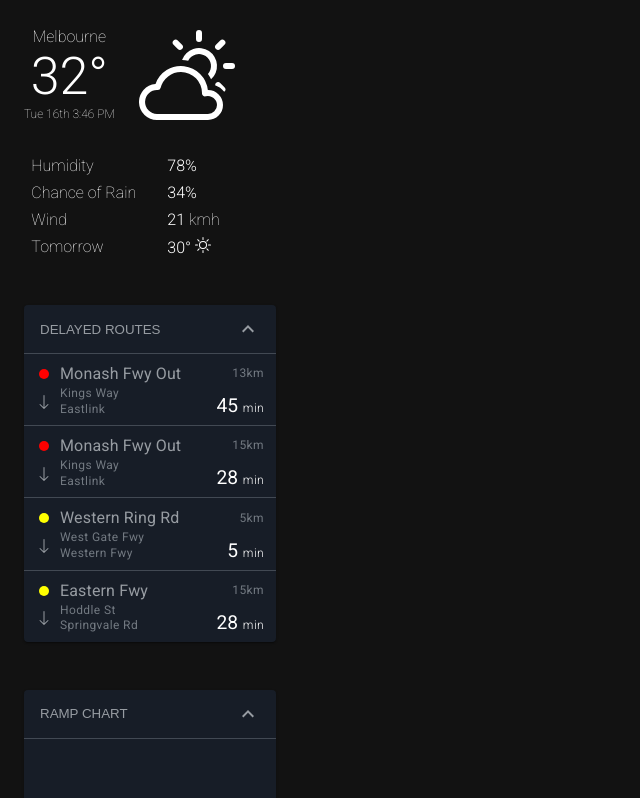
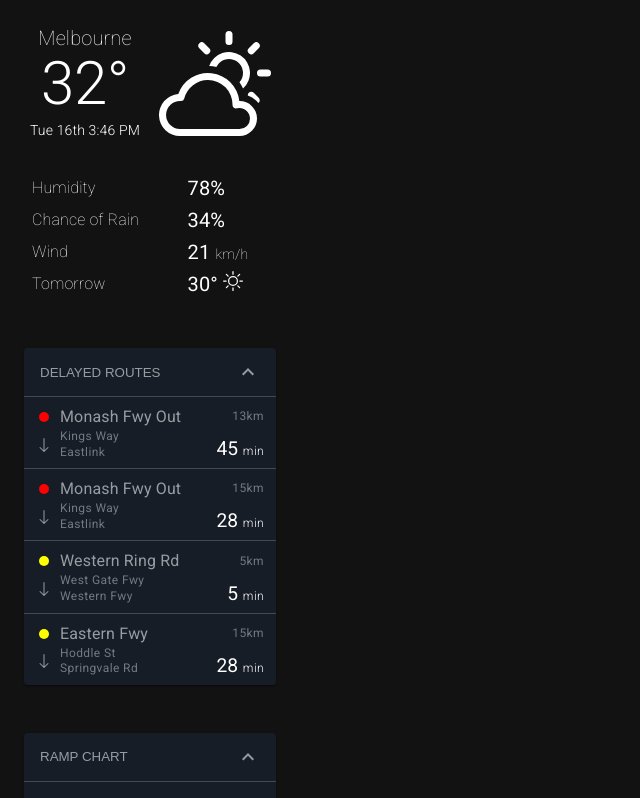
Before and after one commit to benliu07/traffic-ramping, a React (Create React App) app: page / in a window 1280 px wide. Shown: the top 798 px of the page, without its empty margins (0-640 px from the left). Built offline with nearby package versions, Linux system fonts and the light colour scheme.

Commit message:
refactored weather widget to use grid

```diff
--- a/src/App.tsx
+++ b/src/App.tsx
@@ -1,5 +1,5 @@
 import React from "react";
-import styled, { createGlobalStyle } from "styled-components";
+import { createGlobalStyle } from "styled-components";
 import { Dashboard } from "./pages";
 import { createTheme, ThemeProvider } from "@mui/material/styles";
 import { MEDIUM_GREY } from "./utils/commonStyles";
@@ -18,11 +18,9 @@ function App() {
   return (
     <ThemeProvider theme={theme}>
       <GlobalStyle />
-      <AppContainer>
-        <main>
-          <Dashboard />
-        </main>
-      </AppContainer>
+      <main>
+        <Dashboard />
+      </main>
     </ThemeProvider>
   );
 }
@@ -39,10 +37,4 @@ const GlobalStyle = createGlobalStyle`
   }
 `;
 
-const AppContainer = styled.div`
-  display: flex;
-  flex-direction: column;
-  height: 100vh;
-`;
-
 export default App;
--- a/src/components/RampChart/RampChart.tsx
+++ b/src/components/RampChart/RampChart.tsx
@@ -1,6 +1,5 @@
 import React, { useCallback, useEffect, useState } from "react";
 import { PieChart, Pie, Cell } from "recharts";
-import Accordion from "@mui/material/Accordion";
 import AccordionDetails from "@mui/material/AccordionDetails";
 import AccordionSummary from "@mui/material/AccordionSummary";
 import ExpandMoreIcon from "@mui/icons-material/ExpandMore";
@@ -9,7 +8,6 @@ import throttle from "lodash.throttle";
 
 import getRampAlgorithms, { Ramps } from "../../mocks/getRampAlgorithms";
 import {
-  DARK_GREY,
   DEFAULT_BACKGROUND_COLOUR,
   LIGHT_GREY,
   PIE_CHART_COLOURS,
@@ -122,7 +120,7 @@ const Container = styled.div`
 
 const ChartWrapper = styled.div`
   align-items: center;
-  background-color: #171d27;
+  background-color: ${DEFAULT_BACKGROUND_COLOUR};
   display: flex;
   justify-content: center;
   padding: 1rem;
--- a/src/components/WeatherWidget/WeatherWidget.tsx
+++ b/src/components/WeatherWidget/WeatherWidget.tsx
@@ -1,3 +1,7 @@
+import Grid from "@mui/material/Grid2";
+import Stack from "@mui/material/Stack";
+import Typography from "@mui/material/Typography";
+import { ReactNode } from "react";
 import { BsCloudSun, BsSun } from "react-icons/bs";
 import styled from "styled-components";
 
@@ -21,103 +25,70 @@ const WeatherWidget = ({ weather }: WeatherWidgetProps) => {
   } = weather;
 
   return (
-    <WeatherContainer>
-      <LocationWeather>
-        <LocationDetails>
-          <City>Melbourne</City>
-          <Temperature>{temperature}&deg;</Temperature>
-          <Date>Tue 16th 3:46 PM</Date>
-        </LocationDetails>
-        <WeatherIcon>
-          <BsCloudSun size={"6rem"} />
-        </WeatherIcon>
-      </LocationWeather>
-      <WeatherStats>
-        <StatRow>
-          <StatName>Humidity</StatName>
-          <StatValue>{humidity}%</StatValue>
-        </StatRow>
-        <StatRow>
-          <StatName>Chance of Rain</StatName>
-          <StatValue>{chanceOfRain}%</StatValue>
-        </StatRow>
-        <StatRow>
-          <StatName>Wind</StatName>
-          <StatValue>
-            {windSpeed} <Unit>kmh</Unit>
-          </StatValue>
-        </StatRow>
-        <StatRow>
-          <StatName>Tomorrow</StatName>
-          <StatValue>
-            {tomorrowTemperature}&deg; <BsSun />
-          </StatValue>
-        </StatRow>
-      </WeatherStats>
-    </WeatherContainer>
+    <Grid container padding="1.5rem" rowSpacing={4} textAlign="center">
+      <Grid display="flex" gap={1} size={12}>
+        <Grid alignContent="end" size={6}>
+          <Typography fontWeight="100" lineHeight={1} variant="h6">
+            Melbourne
+          </Typography>
+          <Typography fontWeight="light" variant="h2">
+            {temperature}&deg;
+          </Typography>
+          <Typography fontWeight="light" variant="body2">
+            Tue 16th 3:46 PM
+          </Typography>
+        </Grid>
+        <Grid size={6}>
+          <BsCloudSun size={"7rem"} />
+        </Grid>
+      </Grid>
+      <Stack direction="column" flex="auto" textAlign="left">
+        <WeatherStack title="Humidity">{humidity}%</WeatherStack>
+        <WeatherStack title="Chance of Rain">{chanceOfRain}%</WeatherStack>
+        <WeatherStack title="Wind">
+          {windSpeed}{" "}
+          <Typography component="span" fontWeight="100" variant="body2">
+            km/h
+          </Typography>
+        </WeatherStack>
+        <WeatherStack title="Tomorrow">
+          {tomorrowTemperature}&deg; <BsSun />
+        </WeatherStack>
+      </Stack>
+    </Grid>
   );
 };
 
 export default WeatherWidget;
 
-const City = styled.div`
-  font-weight: 100;
+const WeatherStack = ({
+  children,
+  title,
+}: {
+  children: ReactNode;
+  title: string;
+}) => {
+  return (
+    <Stack alignItems="center" direction="row" gap={1}>
+      <StyledTypography fontWeight="100" variant="body1">
+        {title}
+      </StyledTypography>
+      <BoldTypography variant="h6">{children}</BoldTypography>
+    </Stack>
+  );
+};
+
+const BoldTypography = styled(Typography)`
+  flex: 3;
+  font-weight: 400;
 `;
 
-const Date = styled.div`
-  font-size: 0.75rem;
-  font-weight: 100;
-`;
-
-const LocationDetails = styled.div`
-  text-align: center;
-`;
-
-const LocationWeather = styled.div`
-  align-items: center;
-  display: flex;
-  gap: 1.5rem;
-  justify-content: center;
-`;
-
-const StatName = styled.div`
-  font-weight: 100;
-  width: 120px;
-`;
-
-const StatRow = styled.div`
-  display: grid;
-  grid-gap: 1rem;
-  grid-template-columns: 2fr 1fr;
-`;
-
-const StatValue = styled.div``;
-
-const Temperature = styled.div`
-  font-size: 3.25rem;
-`;
-
-const Unit = styled.span`
-  font-weight: 100;
-`;
-
-const WeatherContainer = styled.div`
-  display: flex;
-  flex-direction: column;
-  gap: 2rem;
-  justify-self: start;
-  padding: 1.5rem;
+const StyledTypography = styled(Typography)`
+  flex: 5;
+  line-height: 2;
+  padding-left: 0.5rem;
 
   @media (max-width: 480px) {
-    justify-self: center;
+    padding-left: 10%;
   }
 `;
-
-const WeatherIcon = styled.div``;
-
-const WeatherStats = styled.div`
-  align-items: center;
-  display: flex;
-  flex-direction: column;
-  gap: 0.5rem;
-`;
```
